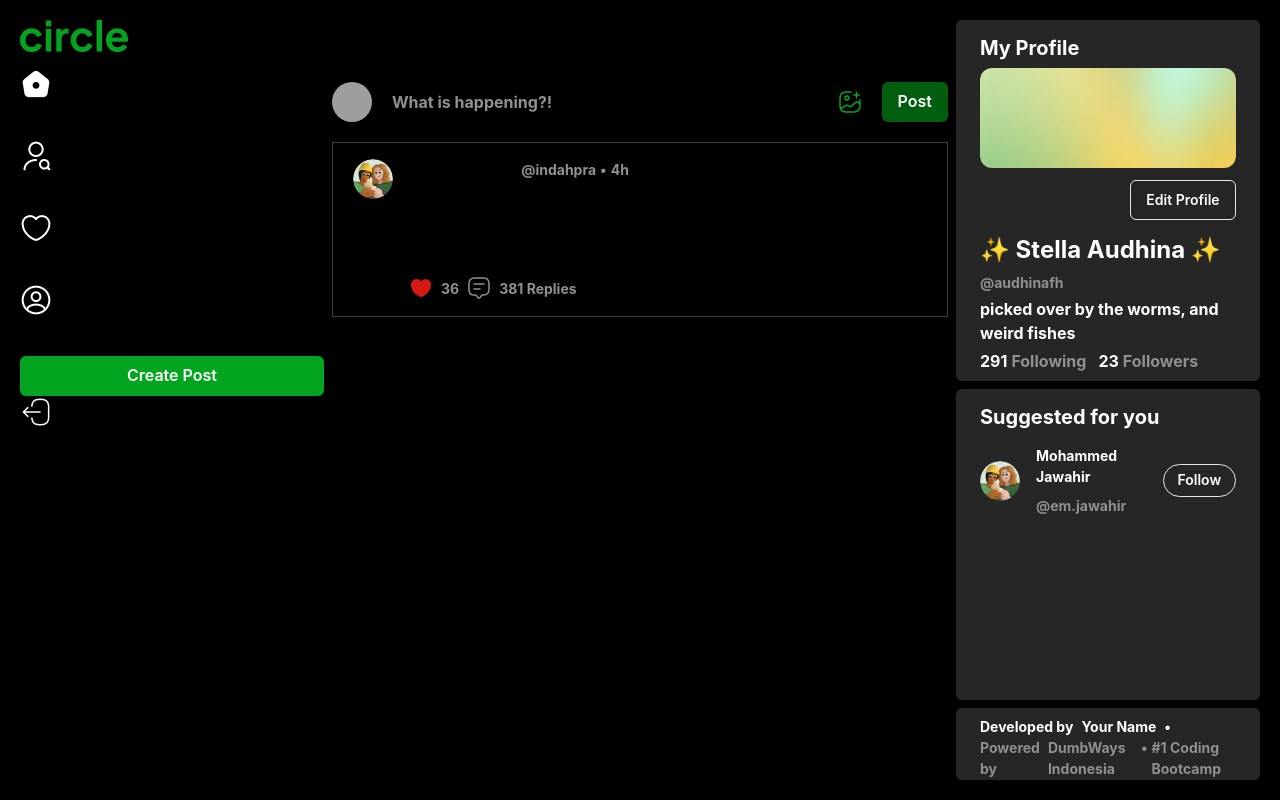
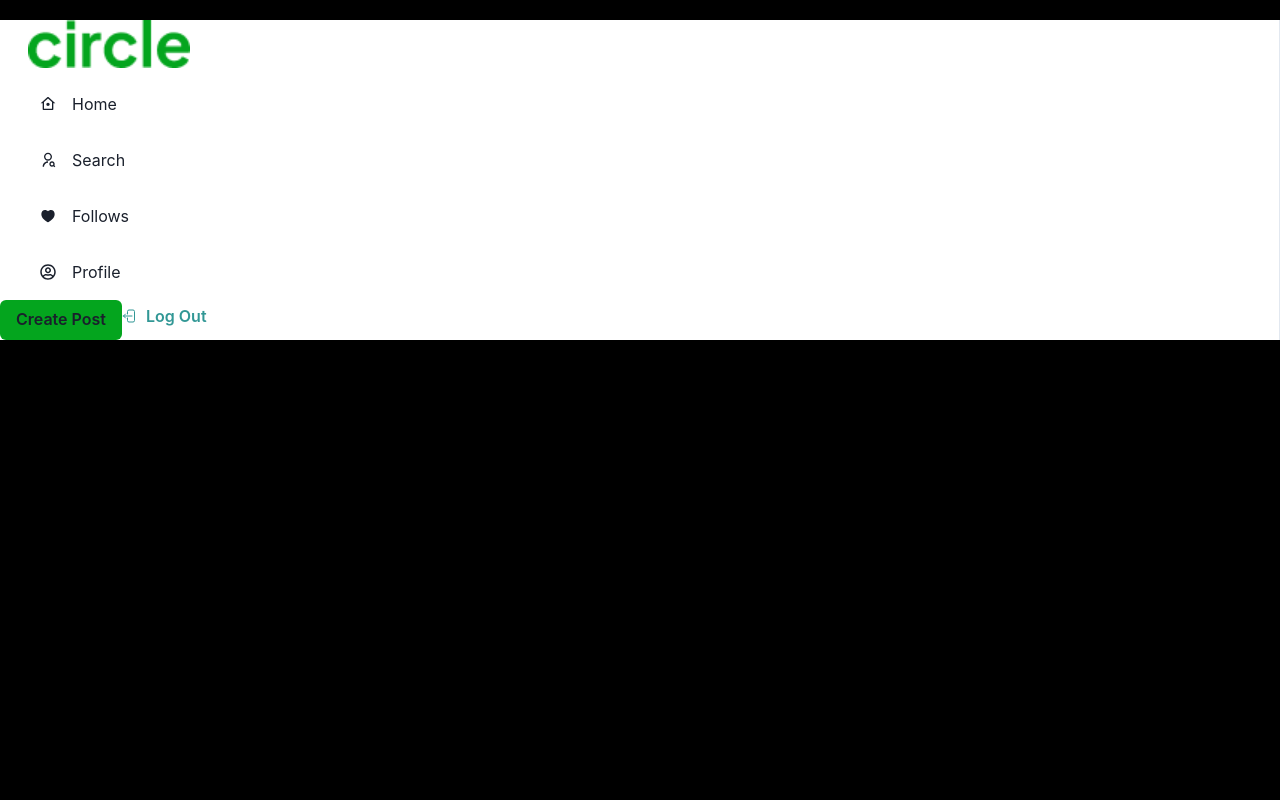
Before and after one commit to MufidValdes/FS-CYCLE-TWEET, a React (Vite) app: page / in a window 1280 px wide. Built offline with nearby package versions, Linux system fonts and the light colour scheme; grey boxes are pictures that could not be loaded.

Commit message:
feat: update :memo:

```diff
--- a/package.json
+++ b/package.json
@@ -16,6 +16,7 @@
     "framer-motion": "^11.3.31",
     "react": "^18.3.1",
     "react-dom": "^18.3.1",
+    "react-icons": "^5.3.0",
     "react-router-dom": "^6.26.1"
   },
   "devDependencies": {
--- /dev/null
+++ b/src/config/chakra-theme.ts
@@ -0,0 +1,39 @@
+import { extendTheme } from "@chakra-ui/react";
+
+export const theme = extendTheme({
+    colors: {
+      tweet: {
+        putih: "#FFFFFF",
+        green: "#04A51E",
+        bg: "#1D1D1D",
+        post: "#005E0E",
+        gray: "#909090",
+      },
+    },
+    sizes: {
+      max: "max-content",
+      min: "min-content",
+      full: "100%",
+      "3xs": "14rem",
+      "2xs": "16rem",
+      xs: "20rem",
+      sm: "24rem",
+      md: "28rem",
+      lg: "32rem",
+      xl: "36rem",
+      "2xl": "42rem",
+      "3xl": "48rem",
+      "4xl": "56rem",
+      "5xl": "64rem",
+      "6xl": "72rem",
+      "7xl": "80rem",
+      "8xl": "90rem",
+      container: {
+        base: "412px",
+        sm: "640px",
+        md: "768px",
+        lg: "1024px",
+        xl: "1280px",
+      },
+    },
+  });
--- /dev/null
+++ b/src/features/app/component/form-status.tsx
@@ -0,0 +1,32 @@
+import { Box, Flex, Button, Image, Text } from "@chakra-ui/react";
+
+export default function FormStatus() {
+  return (
+    <Box
+      display={"flex"}
+      gap="20px"
+      w={"full"}
+      py={"20px"}
+      alignItems="center"
+      justifyContent={"space-between"}
+    >
+      <Flex alignItems={"center"} gap={"20px"}>
+        <Image
+          borderRadius="full"
+          boxSize="40px"
+          src="https://bit.ly/dan-abramov"
+          alt="Dan Abramov"
+        />
+        <Text as="span" textColor={"tweet.gray"}>
+          What is happening?!
+        </Text>
+      </Flex>
+      <Flex alignItems={"center"} gap={"20px"}>
+        <Image src="src/assets/icons/gallery-add-logo.png" />
+        <Button bgColor={"tweet.post"} textColor={"tweet.putih"}>
+          <Text as="span">Post</Text>
+        </Button>
+      </Flex>
+    </Box>
+  );
+}
--- /dev/null
+++ b/src/features/detail-page/component/detail-status.tsx
@@ -0,0 +1,30 @@
+import { Box, Heading, Image } from "@chakra-ui/react";
+import ItemPost from "../../app/component/item-post";
+import FormStatus from "../../app/component/form-status";
+
+export default function DetailStatus() {
+  return (
+    <Box
+      bg={"black"}
+      className="h-[100%]
+   text-white
+   py-5
+   px-5
+   font-['Plus_Jakarta_Sans']
+   "
+    >
+      {/* title */}
+      <Box>
+        <Image />
+        <Heading fontSize="28px">Status</Heading>
+      </Box>
+
+      <Box>
+        <ItemPost />
+        {/* replies */}
+        <FormStatus />
+        <ItemPost />
+      </Box>
+    </Box>
+  );
+}
--- /dev/null
+++ b/src/features/home/component/Left-sidebar.tsx
@@ -0,0 +1,118 @@
+"use client";
+
+import {
+  Box,
+  Flex,
+  Icon,
+  useColorModeValue,
+  FlexProps,
+  Image,
+  Button,
+} from "@chakra-ui/react";
+import { HiOutlineArrowLeftStartOnRectangle } from "react-icons/hi2";
+import { FaRegUserCircle } from "react-icons/fa";
+import { RiUserSearchLine, RiHome7Line, RiHeart3Fill } from "react-icons/ri";
+import { IconType } from "react-icons";
+
+interface LinkItemProps {
+  name: string;
+  icon: IconType;
+}
+
+interface NavItemProps extends FlexProps {
+  icon: IconType;
+  children: React.ReactNode;
+}
+
+const LinkItems: Array<LinkItemProps> = [
+  { name: "Home", icon: RiHome7Line },
+  { name: "Search", icon: RiUserSearchLine },
+  { name: "Follows", icon: RiHeart3Fill },
+  { name: "Profile", icon: FaRegUserCircle },
+];
+
+const SidebarContent = ({ ...rest }) => {
+  return (
+    <Box
+      transition="3s ease"
+      bg={useColorModeValue("white", "gray.900")}
+      borderRight="1px"
+      borderRightColor={useColorModeValue("gray.200", "gray.700")}
+      h="full"
+      {...rest}
+    >
+      <Flex ml="2" mt="20px" flexDir="column" gap="2">
+        <Image
+          src="src/assets/logo.png"
+          h="48px"
+          mr="auto"
+          pl="20px"
+          objectFit="contain"
+        />
+        <Box>
+          {LinkItems.map((link) => (
+            <NavItem key={link.name} icon={link.icon}>
+              {link.name}
+            </NavItem>
+          ))}
+        </Box>
+      </Flex>
+      <Box className="h-3/5 mx-4 flex flex-col mt-4 justify-between">
+        <Button bgColor="tweet.green">Create Post</Button>
+        <Button
+          colorScheme="teal"
+          variant="link"
+          leftIcon={<HiOutlineArrowLeftStartOnRectangle />}
+        >
+          Log Out
+        </Button>
+      </Box>
+    </Box>
+  );
+};
+
+const NavItem = ({ icon, children }: NavItemProps) => {
+  return (
+    <Box
+      as="a"
+      href="#"
+      style={{ textDecoration: "none" }}
+      _focus={{ boxShadow: "none" }}
+    >
+      <Flex
+        align="center"
+        p="4"
+        mx="4"
+        borderRadius="lg"
+        role="group"
+        cursor="pointer"
+        _hover={{
+          bg: "cyan.400",
+          color: "white",
+        }}
+      >
+        {icon && (
+          <Icon
+            mr="4"
+            fontSize="16"
+            _groupHover={{
+              color: "white",
+            }}
+            as={icon}
+          />
+        )}
+        {children}
+      </Flex>
+    </Box>
+  );
+};
+
+const SidebarWithHeader = () => {
+  return (
+    <>
+      <SidebarContent display={{ base: "none", md: "block" }} />
+    </>
+  );
+};
+
+export default SidebarWithHeader;
--- a/src/features/home/component/home-base.tsx
+++ b/src/features/home/component/home-base.tsx
@@ -1,5 +1,6 @@
-import { Box, Button, Flex, Image, Text } from "@chakra-ui/react";
+import { Box, Text } from "@chakra-ui/react";
 import ItemPost from "../../app/component/item-post";
+import FormStatus from "../../app/component/form-status";
 
 export function HomeBase() {
   return (
@@ -13,32 +14,7 @@ export function HomeBase() {
      "
     >
       <Text fontSize="28px">Home</Text>
-      <Box
-        display={"flex"}
-        gap="20px"
-        w={"full"}
-        py={"20px"}
-        alignItems="center"
-        justifyContent={"space-between"}
-      >
-        <Flex alignItems={"center"} gap={"20px"}>
-          <Image
-            borderRadius="full"
-            boxSize="40px"
-            src="https://bit.ly/dan-abramov"
-            alt="Dan Abramov"
-          />
-          <Text as="span" textColor={"tweet.gray"}>
-            What is happening?!
-          </Text>
-        </Flex>
-        <Flex alignItems={"center"} gap={"20px"}>
-          <Image src="src/assets/icons/gallery-add-logo.png" />
-          <Button bgColor={"tweet.post"} textColor={"tweet.putih"}>
-            <Text as="span">Post</Text>
-          </Button>
-        </Flex>
-      </Box>
+      <FormStatus />
       <ItemPost />
     </Box>
   );
--- a/src/features/home/component/sidebar-left.tsx
+++ /dev/null
@@ -1,52 +0,0 @@
-import {
-  Button,
-  ButtonGroup,
-  Image,
-  Stack,
-  Text,
-  Link,
-  Box,
-  LinkOverlay,
-} from "@chakra-ui/react";
-
-export function SidebarLeft() {
-  return (
-    <Box
-      bg={"black"}
-      className="flex flex-col h-[100%] text-white py-5 px-5 justify-between"
-    >
-      <Stack gap="16px">
-        <Link>
-          <Image src="src/assets/logo.png" />
-        </Link>
-
-        <Link className="flex gap-2">
-          <Image boxSize={"32px"} src="src/assets/icons/home-logo.png" />
-          <Text as={"p"}>Home</Text>
-        </Link>
-
-        <Link className="flex gap-2">
-          <Image src="src/assets/icons/user-search-logo.png" />
-          <Text>Search</Text>
-        </Link>
-
-        <Link className="flex gap-2">
-          <Image src="src/assets/icons/heart-logo.png" />
-          <Text>Follows</Text>
-        </Link>
-
-        <Link className="flex gap-2">
-          <Image src="src/assets/icons/profile-circle-logo.png" />
-          <Text>Profile</Text>
-        </Link>
-        <Button backgroundColor={"#04A51E"} color={"white"}>
-          Create Post
-        </Button>
-      </Stack>
-      <ButtonGroup>
-        <Image boxSize="32px" src="src/assets/icons/logout-logo.png" />
-        <LinkOverlay>Log Out</LinkOverlay>
-      </ButtonGroup>
-    </Box>
-  );
-}
--- a/src/main.tsx
+++ b/src/main.tsx
@@ -2,45 +2,8 @@ import { StrictMode } from "react";
 import { createRoot } from "react-dom/client";
 import App from "./App.tsx";
 import "./index.css";
-import { ChakraProvider, extendTheme } from "@chakra-ui/react";
-
-const theme = extendTheme({
-  colors: {
-    tweet: {
-      putih: "#FFFFFF",
-      green: "#04A51E",
-      bg: "#1D1D1D",
-      post: "#005E0E",
-      gray: "#909090",
-    },
-  },
-  sizes: {
-    max: "max-content",
-    min: "min-content",
-    full: "100%",
-    "3xs": "14rem",
-    "2xs": "16rem",
-    xs: "20rem",
-    sm: "24rem",
-    md: "28rem",
-    lg: "32rem",
-    xl: "36rem",
-    "2xl": "42rem",
-    "3xl": "48rem",
-    "4xl": "56rem",
-    "5xl": "64rem",
-    "6xl": "72rem",
-    "7xl": "80rem",
-    "8xl": "90rem",
-    container: {
-      base: "412px",
-      sm: "640px",
-      md: "768px",
-      lg: "1024px",
-      xl: "1280px",
-    },
-  },
-});
+import { ChakraProvider } from "@chakra-ui/react";
+import { theme } from "./config/chakra-theme.ts";
 
 createRoot(document.getElementById("root")!).render(
   <StrictMode>
--- a/src/routes/app/home.tsx
+++ b/src/routes/app/home.tsx
@@ -1,31 +1,31 @@
-import { Grid, GridItem } from "@chakra-ui/react";
-import { SidebarLeft } from "../../features/home/component/sidebar-left";
-import { HomeBase } from "../../features/home/component/home-base";
-import { SidebarRight } from "../../features/home/component/sidebar-right";
+import SidebarWithHeader from "../../features/home/component/Left-sidebar";
 
 export default function HomeRoute() {
   return (
-    <Grid
-      h="100vh"
-      p="20px"
-      gridTemplateColumns={"repeat(4, 1fr)"}
-      templateAreas={`
-      "sidebar-left main main sidebar-right"
-      "sidebar-left main main sidebar-right"`}
-      templateRows="repeat(2, 1fr)"
-      gap="2"
-      color="blackAlpha.700"
-      fontWeight="bold"
-    >
-      <GridItem colSpan={1} rowSpan={2} area={"sidebar-left"}>
-        <SidebarLeft />
-      </GridItem>
-      <GridItem colSpan={2} rowSpan={2} area={"main"}>
-        <HomeBase />
-      </GridItem>
-      <GridItem colSpan={1} rowSpan={2} area={"sidebar-right"}>
-        <SidebarRight />
-      </GridItem>
-    </Grid>
+    <>
+      <SidebarWithHeader />
+    </>
+    // <Grid
+    //   h="100vh"
+    //   p="20px"
+    //   gridTemplateColumns={"repeat(4, 1fr)"}
+    //   templateAreas={`
+    //   "sidebar-left main main sidebar-right"
+    //   "sidebar-left main main sidebar-right"`}
+    //   templateRows="repeat(2, 1fr)"
+    //   gap="2"
+    //   color="blackAlpha.700"
+    //   fontWeight="bold"
+    // >
+    //   <GridItem colSpan={1} rowSpan={2} area={"sidebar-left"}>
+    //     <SidebarLeft />
+    //   </GridItem>
+    //   <GridItem colSpan={2} rowSpan={2} area={"main"}>
+    //     <HomeBase />
+    //   </GridItem>
+    //   <GridItem colSpan={1} rowSpan={2} area={"sidebar-right"}>
+    //     <SidebarRight />
+    //   </GridItem>
+    // </Grid>
   );
 }
--- a/src/routes/index.tsx
+++ b/src/routes/index.tsx
@@ -14,11 +14,11 @@ export function AppRouter() {
       element: <HomeRoute />,
     },
     {
-      path: "/",
+      path: "/profile",
       element: <ProfilePageRoute />,
     },
     {
-      path: "/",
+      path: "/detail",
       element: <DetailPageRoute />,
     },
     {
```
Also changed, not shown: src/routes/app/detail-page.tsx (+29 -1 lines), src/routes/app/search.tsx (added), 1 other file (tests, documents, lock files or other folders).
